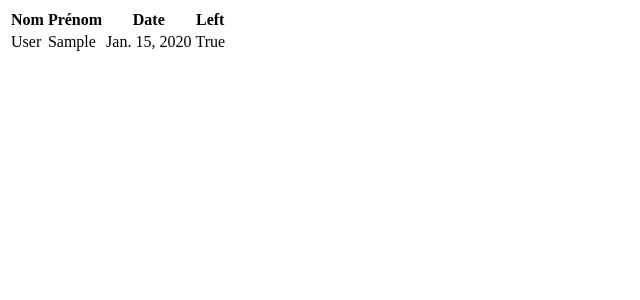
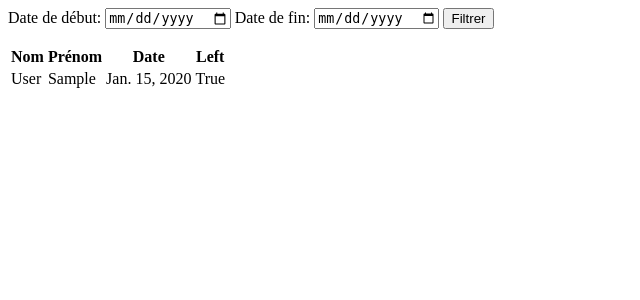
Before and after one commit to impejonathan/django_psy, a Django app: page /patients/ in a window 1280 px wide. Shown: the top 300 px of the page, without its empty margins (0-640 px from the left). Run offline with Django 4.2, Linux system fonts and the light colour scheme; tables that the repository leaves empty hold one stand-in row (values such as "Sample post").

Commit message:
liste des patients ok avec plage date

```diff
--- a/psy_nlp/note_psy/models.py
+++ b/psy_nlp/note_psy/models.py
@@ -2,12 +2,11 @@
 from django.db import models
 
 class Patient(models.Model):
-    # Remplacez 'nom_de_la_colonne' par le nom réel de votre clé primaire
-    ma_cle_primaire = models.IntegerField(primary_key=True)
+    id = models.AutoField(primary_key=True)
     patient_lastname = models.CharField(max_length=100)
     patient_firstname = models.CharField(max_length=100)
     date = models.DateField()
     patient_left = models.BooleanField()
 
     class Meta:
-        db_table = 'patients'
+        db_table = 'liste_patients'
--- a/psy_nlp/note_psy/templates/note_psy/patient.html
+++ b/psy_nlp/note_psy/templates/note_psy/patient.html
@@ -1,4 +1,12 @@
 <!-- patient.html -->
+<form method="get">
+    <label for="start_date">Date de début:</label>
+    <input type="date" id="start_date" name="start_date">
+    <label for="end_date">Date de fin:</label>
+    <input type="date" id="end_date" name="end_date">
+    <input type="submit" value="Filtrer">
+</form>
+
 <table>
     <tr>
         <th>Nom</th>
--- a/psy_nlp/note_psy/views.py
+++ b/psy_nlp/note_psy/views.py
@@ -5,6 +5,7 @@ from django.contrib.auth import login, authenticate , logout
 from . import forms
 
 from .models import Patient
+from datetime import date, timedelta
 
 # Create your views here.
 
@@ -51,6 +52,17 @@ def signup_page(request):
 
 
 
+# def patient_page(request):
+#     patients = Patient.objects.all()
+#     return render(request, 'note_psy/patient.html', context={'patients': patients})
+
 def patient_page(request):
-    patients = Patient.objects.all()
+    start_date = request.GET.get('start_date')
+    end_date = request.GET.get('end_date')
+
+    patients = Patient.objects.filter(patient_left=True).order_by('patient_lastname', 'patient_firstname', '-date')
+
+    if start_date and end_date:
+        patients = patients.filter(date__range=(start_date, end_date))
+
     return render(request, 'note_psy/patient.html', context={'patients': patients})
```
